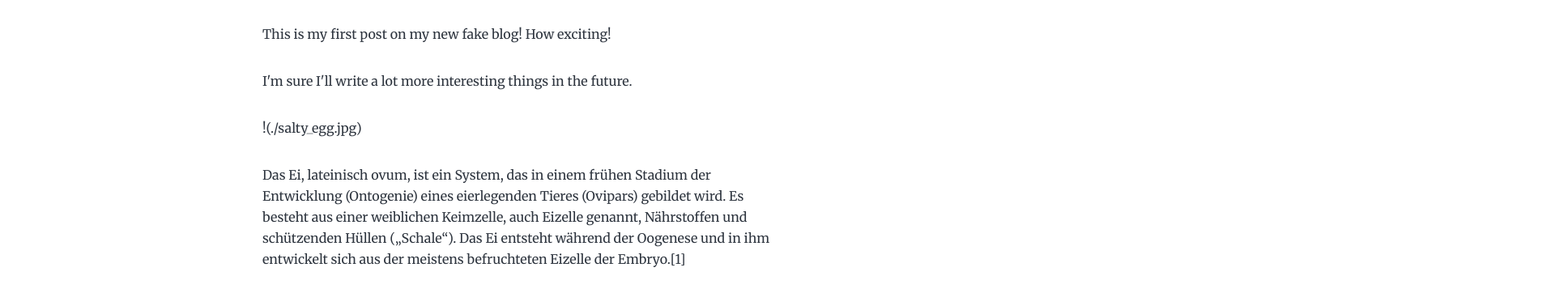
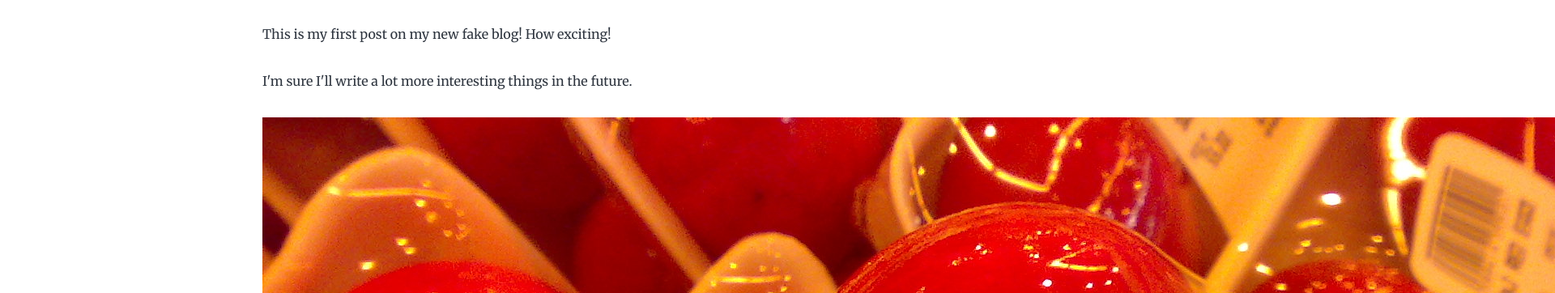
Before and after one commit to ewanche/Blog, a Gatsby site: page /hello-world/ in a window 1280 px wide. Shown: the part 211-573 px from the top of the page at 81% size, 1920 px wide, since content can reach past the window. Built offline with nearby package versions, Linux system fonts and the light colour scheme; Gatsby itself is replaced by a stand-in of ours.

Commit message:
Update index.md

```diff
--- a/content/blog/hello-world/index.md
+++ b/content/blog/hello-world/index.md
@@ -9,7 +9,7 @@ This is my first post on my new fake blog! How exciting!
 I'm sure I'll write a lot more interesting things in the future.
 
 
-!(./salty_egg.jpg)
+![](./salty_egg.jpg)
 
 Das Ei, lateinisch ovum, ist ein System, das in einem frühen Stadium der Entwicklung (Ontogenie) eines eierlegenden Tieres (Ovipars) gebildet wird. Es besteht aus einer weiblichen Keimzelle, auch Eizelle genannt, Nährstoffen und schützenden Hüllen („Schale“). Das Ei entsteht während der Oogenese und in ihm entwickelt sich aus der meistens befruchteten Eizelle der Embryo.[1]
 
```
